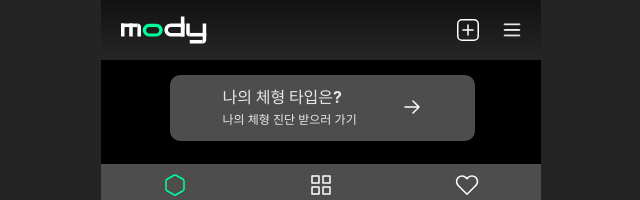
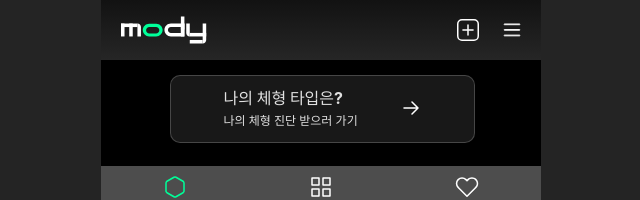
Before and after one commit to TeamMody/mody-front, a React (Vite) app: page /my in a window 1280 px wide. Shown: the top 200 px of the page, without its empty margins (319-959 px from the left). Built offline with nearby package versions, Linux system fonts and the light colour scheme; no server answers.

Commit message:
:recycle: refactor: 체형 타입 카드 디자인 수정

```diff
--- a/src/pages/my/components/MyBodyTypeCard.tsx
+++ b/src/pages/my/components/MyBodyTypeCard.tsx
@@ -52,7 +52,8 @@ const Container = styled.div`
   align-items: center;
   padding: 1.244vh 4.359vw 1.244vh 4.103vw;
   border-radius: 10px;
-  background-color: ${({ theme }) => theme.colors.gray700};
+  background-color: ${({ theme }) => theme.colors.gray700 + '50'};
+  border: 1px solid ${({ theme }) => theme.colors.gray500 + '70'};
 `;
 
 const MyBodyType = styled.div`
```
